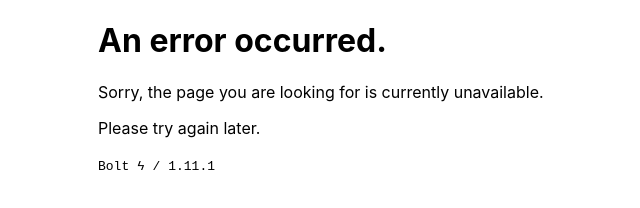
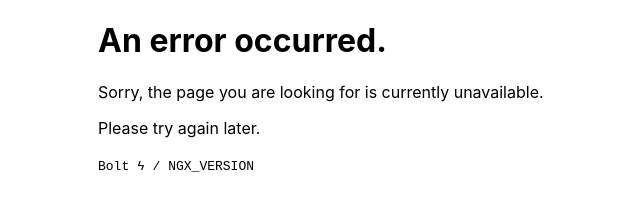
Before and after one commit to microbadger/docker-nginx, a plain HTML site: page error.html in a window 1280 px wide. Shown: the full height of the page, 262-902 px from the left. Drawn offline with Linux system fonts and the light colour scheme.

Commit message:
Enhance build process
 * Load modules from a version tag, not the master branch
 * Verify SHA256 signatures of modules
 * Make build process more readable, remove clutter
 * Remove static version numbers from the files

```diff
--- a/error.html
+++ b/error.html
@@ -17,7 +17,7 @@
   <h1>An error occurred.</h1>
   <p>Sorry, the page you are looking for is currently unavailable.</p>
   <p>Please try again later.</p>
-  <code>Bolt ϟ / 1.11.1</code>
+  <code>Bolt ϟ / NGX_VERSION</code>
 </body>
 
 </html>
```
Also changed, not shown: index.html (+1 -1 lines), 2 other files.
